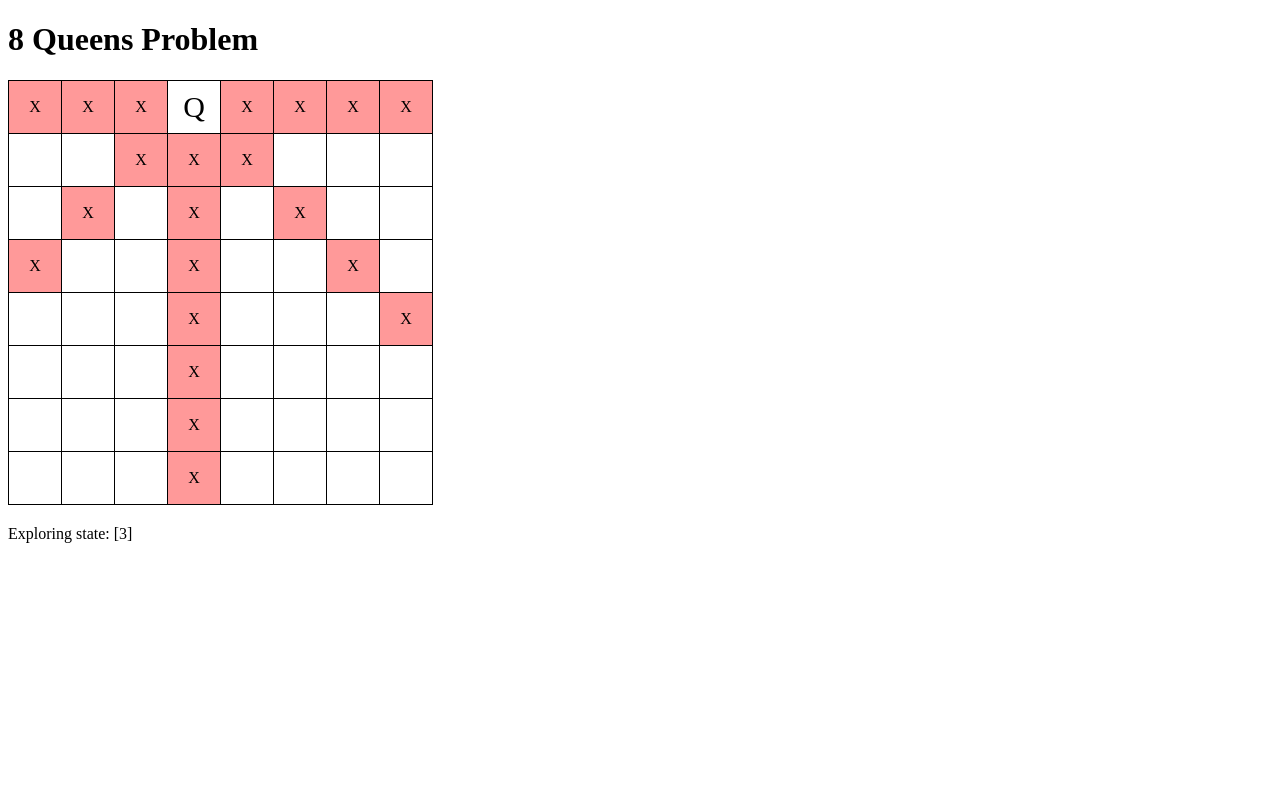
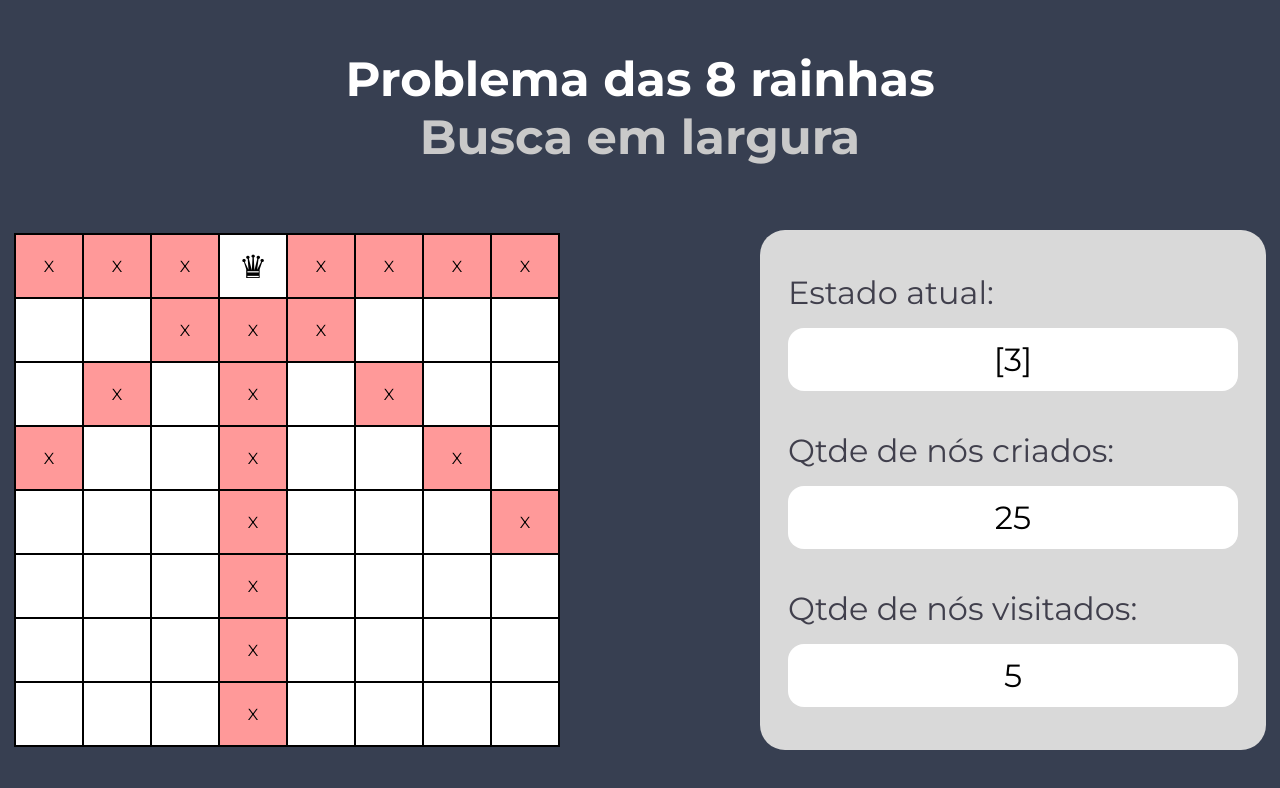
Before and after one commit to Igor-Britoo/problema-das-8-rainhas-com-busca-em-largura, a plain HTML site: page index.html in a window 1280 px wide. Drawn offline with Linux system fonts and the light colour scheme.

Commit message:
Remoção da função de pause e estilização

```diff
--- a/index.html
+++ b/index.html
@@ -1,42 +1,121 @@
-<!DOCTYPE html>
-<html lang="en">
+<html lang="pt-br">
 <head>
     <meta charset="UTF-8">
     <meta name="viewport" content="width=device-width, initial-scale=1.0">
-<title>8 Queens Problem</title>
+    <link rel="preconnect" href="https://fonts.googleapis.com">
+    <link rel="preconnect" href="https://fonts.gstatic.com" crossorigin>
+    <link href="https://fonts.googleapis.com/css2?family=Montserrat:ital,wght@0,100..900;1,100..900&display=swap" rel="stylesheet">
+    <title>Problema das 8 rainhas - Busca em largura</title>
+
     <style>
+        body {
+            background-color: #373F51;
+            margin: 0;
+            padding: 0;
+            box-sizing: border-box;
+            padding: 50px 0;
+            font-family: 'Montserrat', sans-serif;
+        }
+
+        .title, .subtitle {
+            font-size: 48px;
+            font-weight: bold;
+            color: #fff;
+            margin: 0;
+            text-align: center;
+        }
+
+        .subtitle {
+            color: #C9C9C9;
+            margin-bottom: 64px;
+        }
+
+        .display-none {
+            display: none;
+        }
+
+        .container {
+            display: flex;
+            width: 100%;
+            gap: 200px;
+            align-items: center;
+            justify-content: center;
+        }
+
         .chessboard {
             border-collapse: collapse;
+            background-color: #fff;
         }
 
         .chessboard td {
-        width: 50px;
-        height: 50px;
-        border: 1px solid black;
+            width: 64px;
+            height: 64px;
+            border: 2px solid black;
             text-align: center;
         }
 
         .queen {
-        font-size: 30px;
+            font-size: 32px;
         }
 
         .attacked {
             background-color: #ff9999; /* Light red */
         }
 
-    #current-state {
-        margin-top: 20px;
+        .status-container {
+            width: 450px;
+            height: 480px;
+            background-color: #D9D9D9;
+            border-radius: 25px;
+            padding: 20px 28px;
+            display: flex;
+            flex-direction: column;
+            gap: 40px;
+            justify-content: center;
+        }
+
+        label {
+            font-size: 32px;
+            color: #403F4C;
+        }
+
+        #current-state, #nodes-created, #nodes-visited {
+            font-size: 32px;
+            background-color: #fff;
+            width: 100%;
+            border-radius: 16px;
+            padding: 12px 0px;
+            text-align: center;
+            margin-top: 16px;
         }
     </style>
 </head>
 <body>
-<h1>8 Queens Problem</h1>
+    <h1 class="title">Problema das 8 rainhas</h1>
+    <h2 class="subtitle">Busca em largura</h2>
+
+    <div class="container">
         <table class="chessboard">
             <tbody id="chessboard">
                 <!-- The chessboard will be generated dynamically using JavaScript -->
             </tbody>
         </table>
+
+        <div class="status-container">
+            <div>
+                <label for="current-state">Estado atual:</label>
                 <div id="current-state"></div>
+            </div>
+            <div>
+                <label for="current-state">Qtde de nós criados:</label>
+                <div id="nodes-created"></div>
+            </div>
+            <div>
+                <label for="current-state">Qtde de nós visitados:</label>
+                <div id="nodes-visited"></div>
+            </div>
+        </div>
+    </div>
 
     <script>
         class ChessBoard {
@@ -64,7 +143,7 @@
                     for (let j = 0; j < 8; j++) {
                         let cell = document.createElement("td");
                         cell.textContent = this.matrix[i][j];
-                    if (this.matrix[i][j] === 'Q') {
+                        if (this.matrix[i][j] === '♛') {
                             cell.classList.add('queen');
                         } else if (this.matrix[i][j] === 'X') {
                             cell.classList.add('attacked');
@@ -104,7 +183,7 @@
             }
 
             isPositionAvailable(row, column) {
-            if (this.matrix[row][column] === 'X' || this.matrix[row][column] === 'Q') {
+                if (this.matrix[row][column] === 'X' || this.matrix[row][column] === '♛') {
                     return false;
                 }
                 return true;
@@ -119,7 +198,7 @@
                     this.isPositionAvailable(row, column)
                 ) {
                     this.markAttackedPositions(row, column);
-                this.matrix[row][column] = 'Q';
+                    this.matrix[row][column] = '♛';
                 } else {
                     //console.log('Invalid position');
                 }
@@ -151,24 +230,17 @@
             let nodesCreatedCount = 1; // Start with 1 node (root)
             let nodesVisitedCount = 0; // Start with 0 because did not visit the root yet
             let currentStateElement = document.getElementById("current-state");
-        let paused = false;
+            let nodesCreatedElement = document.getElementById("nodes-created");
+            let nodesVisitedElement = document.getElementById("nodes-visited");
 
             function exploreState() {
-            if (paused) {
-                return; // If paused, do not explore the next state
-            }
-
-            if (queue.length === 0) {
-                // All states explored, stop the process
-                clearInterval(intervalId);
-                return;
-            }
-
                 let currentState = queue.shift(); // Take the first state from the queue
                 let currentRow = currentState.length;
                 nodesVisitedCount++;
 
-            currentStateElement.textContent = `Exploring state: [${currentState}]`; // Display the state being explored
+                currentStateElement.textContent = `[${currentState}]`; // Display the state being explored
+                nodesCreatedElement.textContent = `${nodesCreatedCount}`; // Display the state being explored
+                nodesVisitedElement.textContent = `${nodesVisitedCount}`; // Display the state being explored
 
                 // Get available positions for the current state and row
                 let board = new ChessBoard();
@@ -178,6 +250,8 @@
                 if (currentRow === 8) {
                     // If we've placed 8 queens, it's a solution
                     solutions.push(currentState);
+                    clearInterval(intervalId);
+                    return
                 } else {
                     // For each available position, add it to the current state and enqueue
                     let availablePositions = board.getAvailablePositionsAtRow(currentRow);
@@ -193,28 +267,13 @@
             // Set up a timer to explore states one by one
             let intervalId = setInterval(exploreState, 1000); // Change the interval (in milliseconds) as desired
 
-        // Pause exploration when the document is clicked
-        document.addEventListener("click", function() {
-            paused = !paused;
-        });
-
             return { solutions, nodesCreatedCount, nodesVisitedCount };
         }
 
-    // Call BFS function and print solutions
-    let { solutions, nodesCreatedCount, nodesVisitedCount } = bfs();
-    /*
-    console.log("Number of solutions: " + solutions.length);
-    console.log("Number of nodes created: " + nodesCreatedCount);
-    console.log("Number of nodes visited: " + nodesVisitedCount + '\n');
-    */
-    for (let solution of solutions) {
-        let board = new ChessBoard();
-        board.insertQueenByRowPositionList(solution);
-        //console.log("Exploring solution:", solution);
-        board.printBoard();
-        //console.log();
-    }
+        board = new ChessBoard()
+        board.printBoard()
+
+        bfs()
     </script>
 </body>
 </html>
```
Lines whose indentation alone changed are shown as unchanged.
